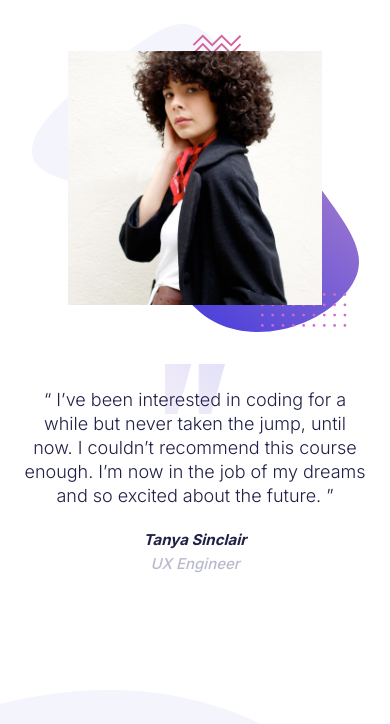
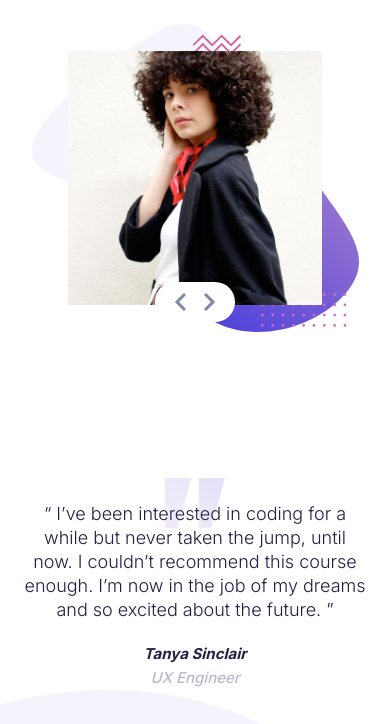
Before and after one commit to Eileenpk/Coding-bootcamp-testimonials-slider, a website: page src/index.html in a window 390 px wide. Drawn offline with Linux system fonts and the light colour scheme.

Commit message:
fix: responsive CSS, feat:button to scroll through reviews

```diff
--- a/src/index.html
+++ b/src/index.html
@@ -17,17 +17,22 @@
     <title>Coding Bootcamp Testimonials Slider</title>
   </head>
   <body>
-    <main class="main p-6">
-      <section class="image--section mb-8 xl:mr-10" id="image-section" >
+    <main class="p-6 main">
+      <section class="mb-8 image--section xl:mr-10" id="image-section" >
         <img src="./images/image-tanya.jpg" class="image--section_avatar" id="avatar"/>
+        <div class="image--section_button-container">
+          <button class="image--section_button-left image--section_button"><img src="./images/icon-prev.svg" /></button>
+          <button class="image--section_button-right image--section_button"><img src="./images/icon-next.svg" /></button>
+        </div>
+        <button></button>
       </section>
 
-      <section class="quote--section pt-6 lg:pt-16" id="quote-section">
+      <section class="pt-6 quote--section lg:pt-16" id="quote-section">
         <blockquote class="quote--section_quote" id="quote">
           “ I’ve been interested in coding for a while but never taken the jump,
           until now. I couldn’t recommend this course enough. I’m now in the job
           of my dreams and so excited about the future. ”
-          <cite class="quote--section_author mt-5" id="author"
+          <cite class="mt-5 quote--section_author" id="author"
             >Tanya Sinclair
             <span class="quote--section_position" id="position"
               >UX Engineer</span
--- a/src/styles.css
+++ b/src/styles.css
@@ -115,7 +115,7 @@ body {
     color: var(--second-font-color);
 }
 /* start Typography @media */
-@media (min-width:800px) {
+@media (min-width:1000px) {
     body {
         line-height: 38px;
         text-align: left;
@@ -141,6 +141,8 @@ body {
 }
 
 main {
+  display: flex;
+  flex-direction: column;
   min-height: 100vh;
   width: 100%;
   background: url('./images/pattern-curve.svg') no-repeat left bottom;
@@ -149,13 +151,15 @@ main {
 /* General styles media*/
 @media(min-width: 800px) {
     main {
-        display: flex;
+        flex-direction: row;
     }
 }
 
 /* Image section styles */
 .image--section {
+  position: relative;
   display: flex;
+  flex-basis: 1;
   justify-content: center;
   width: 100%;
   align-items: center;
@@ -164,10 +168,28 @@ main {
 }
 
 .image--section_avatar {
+  position: relative;
   width: 77%;
   max-width: 254px;
 }
 
+.image--section_button-container {
+  align-self: flex-end;
+  display: flex;
+  justify-content: center;
+  width: 80px;
+  height: 40px;
+  background: var(--main-color);
+  border: none;
+  border-radius: 28px;
+  position: absolute;
+  left: calc(100% / 2 - 40px);
+  bottom: 10px;
+}
+
+.image--section_button-left {
+  margin-right: 17px;
+}
 /* Image section styles media */
 @media(min-width: 800px) {
     .image--section{
@@ -175,11 +197,18 @@ main {
     }
     .image--section_avatar {
         max-width: 540px;
+        height: 540px;
+    }
+
+    .image--section_button-container {
+      bottom: calc(16% );
     }
 }
 
+
 /* Quote section */
 .quote--section {
+  flex-basis: 1;
     margin: auto;
     min-height: 228px;
     max-width: 500px;
```
Lines whose indentation alone changed are shown as unchanged.
